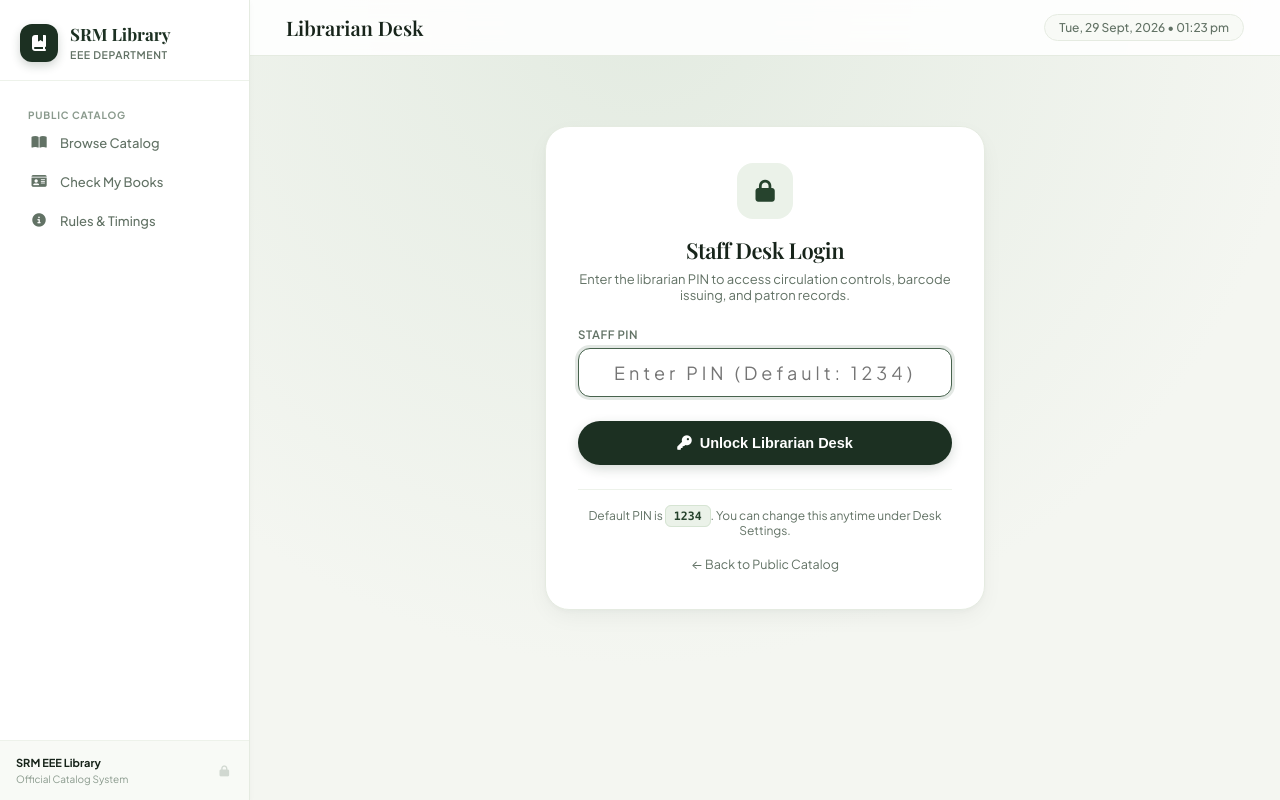
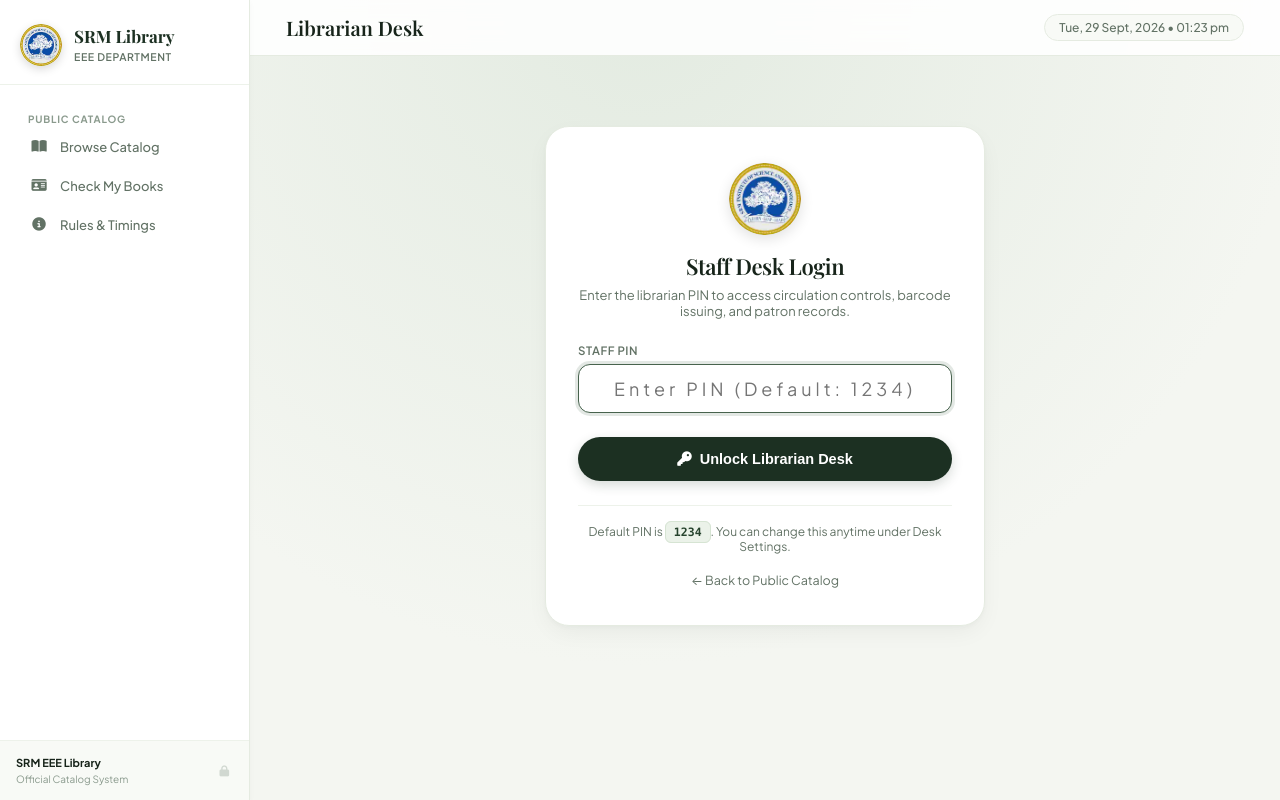
Before and after one commit to saaqibA21/libsrm, a Flask app: page /staff/login?next=/books in a window 1280 px wide. Run offline with Flask 3, Linux system fonts and the light colour scheme; data comes from the database, SQL or seed files in the repository; some web fonts are replaced.

Commit message:
Replace book icon with official SRM seal logo and add multi-resolution favicon

```diff
--- a/webapp/app.py
+++ b/webapp/app.py
@@ -5,7 +5,7 @@ SRM EEE Library Management System — Complete Public & Librarian Web Applicatio
 import sys, os
 sys.path.insert(0, os.path.dirname(os.path.dirname(__file__)))
 
-from flask import Flask, render_template, request, jsonify, redirect, url_for, send_file, session, Response
+from flask import Flask, render_template, request, jsonify, redirect, url_for, send_file, session, Response, send_from_directory
 from datetime import datetime, timedelta
 import io
 import socket
@@ -33,6 +33,11 @@ app = Flask(__name__)
 app.secret_key = "srm-eee-library-secure-key-2026"
 
 initialize_db()
+
+
+@app.route("/favicon.ico")
+def favicon():
+    return send_from_directory(os.path.join(app.root_path, "static"), "favicon.ico", mimetype="image/vnd.microsoft.icon")
 
 
 def get_lan_ip():
--- a/webapp/templates/base.html
+++ b/webapp/templates/base.html
@@ -4,6 +4,10 @@
 <meta charset="UTF-8">
 <meta name="viewport" content="width=device-width, initial-scale=1.0">
 <title>{% block title %}SRM EEE Library Catalog{% endblock %}</title>
+<link rel="icon" type="image/png" sizes="32x32" href="{{ url_for('static', filename='favicon.png') }}">
+<link rel="icon" type="image/x-icon" href="{{ url_for('static', filename='favicon.ico') }}">
+<link rel="shortcut icon" href="{{ url_for('static', filename='favicon.ico') }}">
+<link rel="apple-touch-icon" href="{{ url_for('static', filename='favicon.png') }}">
 <link rel="preconnect" href="https://fonts.googleapis.com">
 <link rel="preconnect" href="https://fonts.gstatic.com" crossorigin>
 <link href="https://fonts.googleapis.com/css2?family=Playfair+Display:ital,wght@0,500;0,600;0,700;1,400;1,600&family=Plus+Jakarta+Sans:wght@400;500;600;700&display=swap" rel="stylesheet">
@@ -895,7 +899,7 @@ tbody tr:last-child {
 <!-- Sidebar -->
 <nav class="sidebar">
   <div class="sidebar-logo">
-    <div class="logo-icon-box"><i class="fa fa-book-bookmark"></i></div>
+    <img src="{{ url_for('static', filename='images/srm_logo.png') }}" alt="SRM Seal" class="sidebar-logo-img" style="width:42px; height:42px; object-fit:contain; border-radius:50%; flex-shrink:0; box-shadow:0 3px 10px rgba(0,0,0,0.15);">
     <div>
       <h1>SRM Library</h1>
       <p>EEE Department</p>
--- a/webapp/templates/staff_login.html
+++ b/webapp/templates/staff_login.html
@@ -5,9 +5,7 @@
 
 <div style="max-width: 440px; margin: 40px auto;">
   <div class="card" style="border-radius: 24px; padding: 36px 32px; text-align: center; box-shadow: var(--shadow-md);">
-    <div style="width: 56px; height: 56px; border-radius: 16px; background: var(--accent-light); color: var(--accent-text); display: flex; align-items: center; justify-content: center; font-size: 22px; margin: 0 auto 16px;">
-      <i class="fa fa-lock"></i>
-    </div>
+    <img src="{{ url_for('static', filename='images/srm_logo.png') }}" alt="SRM Seal" style="width:72px; height:72px; object-fit:contain; border-radius:50%; margin:0 auto 16px; display:block; box-shadow:0 4px 14px rgba(0,0,0,0.12);">
 
     <h2 class="serif-heading" style="font-size: 22px; color: var(--text); margin-bottom: 6px;">Staff Desk Login</h2>
     <p style="font-size: 13px; color: var(--muted); margin-bottom: 24px;">
```
Also changed, not shown: webapp/templates/info.html (+10 -7 lines), download.jpg (added), webapp/static/favicon.ico (added), webapp/static/favicon.png (added), webapp/static/images/download.jpg (added), webapp/static/images/srm_logo.png (added).
